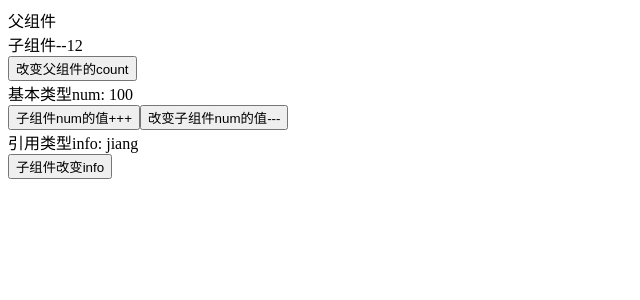
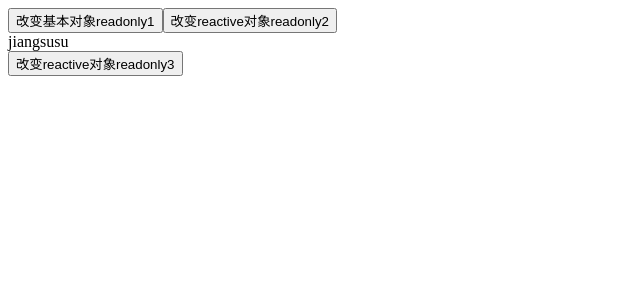
Before and after one commit to susu0628/vue3-study, a Vue app: page / in a window 1280 px wide. Shown: the top 300 px of the page, without its empty margins (0-640 px from the left). Built offline with nearby package versions, Linux system fonts and the light colour scheme.

Commit message:
vue3 readonly

```diff
--- /dev/null
+++ b/src/components/compositionApi/readonly.vue
@@ -0,0 +1,34 @@
+<template>
+  <button @click="changeInfo1">改变基本对象readonly1</button>
+  <button @click="changeReadonly2">改变reactive对象readonly2</button>
+  <div>{{ readonly3.name }}</div>
+  <button @click="changeReadonly3">改变reactive对象readonly3</button>
+</template>
+<script>
+import { reactive, readonly, ref } from "vue";
+export default {
+  setup() {
+    const info = { name: "jiangsusu", age: 18 };
+    const readonly1 = readonly(info);
+    const readonly2 = readonly(reactive(info));
+    const readonly3 = readonly(ref(info));
+    console.log("info", readonly1);
+    const changeReadonly1 = () => {
+      readonly1.name = "tlp";
+    };
+    const changeReadonly2 = () => {
+      readonly2.name = "123123";
+    };
+    const changeReadonly3 = () => {
+      readonly3.value.name = "lalalla";
+    };
+    return {
+      info,
+      readonly3,
+      changeReadonly1,
+      changeReadonly2,
+      changeReadonly3,
+    };
+  },
+};
+</script>
--- a/src/main.js
+++ b/src/main.js
@@ -1,4 +1,4 @@
 import { createApp } from "vue";
-import App from "./components/compositionApi/setupParent";
+import App from "./components/compositionApi/readonly";
 
 createApp(App).mount("#app");
```
